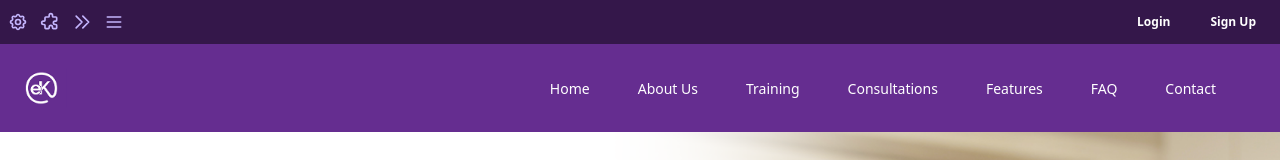
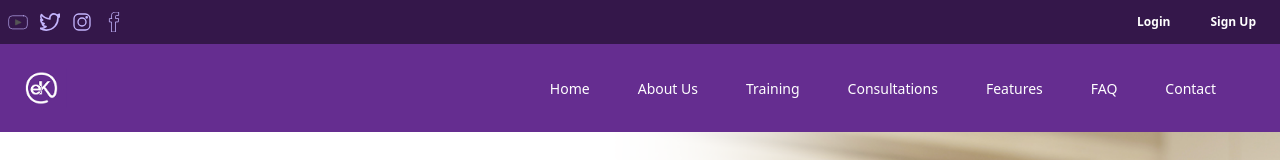
Before and after one commit to chandrama-singh/ekatering, a Nuxt app: page / in a window 1280 px wide. Shown: the top 160 px of the page. Built offline with nearby package versions, Linux system fonts and the light colour scheme.

Commit message:
fixed social icon and card effects

```diff
--- a/components/Header.vue
+++ b/components/Header.vue
@@ -4,10 +4,19 @@
   <header class="text-white flex flex-col">
     <section class="flex space-x-1 headbg p-1 pr-0 ">
 
-        <button class="text-purple-300 p-1 rounded-md hover:bg-white hover:bg-opacity-20"><svg xmlns="http://www.w3.org/2000/svg" class="h-5 w-5" fill="none" viewBox="0 0 24 24" stroke="currentColor"><path stroke-linecap="round" stroke-linejoin="round" stroke-width="2" d="M10.325 4.317c.426-1.756 2.924-1.756 3.35 0a1.724 1.724 0 002.573 1.066c1.543-.94 3.31.826 2.37 2.37a1.724 1.724 0 001.065 2.572c1.756.426 1.756 2.924 0 3.35a1.724 1.724 0 00-1.066 2.573c.94 1.543-.826 3.31-2.37 2.37a1.724 1.724 0 00-2.572 1.065c-.426 1.756-2.924 1.756-3.35 0a1.724 1.724 0 00-2.573-1.066c-1.543.94-3.31-.826-2.37-2.37a1.724 1.724 0 00-1.065-2.572c-1.756-.426-1.756-2.924 0-3.35a1.724 1.724 0 001.066-2.573c-.94-1.543.826-3.31 2.37-2.37.996.608 2.296.07 2.572-1.065z" /><path stroke-linecap="round" stroke-linejoin="round" stroke-width="2" d="M15 12a3 3 0 11-6 0 3 3 0 016 0z" /></svg></button>
-      <button class="text-purple-300 p-1 rounded-md hover:bg-white hover:bg-opacity-20"><svg xmlns="http://www.w3.org/2000/svg" class="h-5 w-5" fill="none" viewBox="0 0 24 24" stroke="currentColor"><path stroke-linecap="round" stroke-linejoin="round" stroke-width="2" d="M11 4a2 2 0 114 0v1a1 1 0 001 1h3a1 1 0 011 1v3a1 1 0 01-1 1h-1a2 2 0 100 4h1a1 1 0 011 1v3a1 1 0 01-1 1h-3a1 1 0 01-1-1v-1a2 2 0 10-4 0v1a1 1 0 01-1 1H7a1 1 0 01-1-1v-3a1 1 0 00-1-1H4a2 2 0 110-4h1a1 1 0 001-1V7a1 1 0 011-1h3a1 1 0 001-1V4z" /></svg></button>
-      <button class="text-purple-300 p-1 rounded-md hover:bg-white hover:bg-opacity-20"><svg xmlns="http://www.w3.org/2000/svg" class="h-5 w-5" fill="none" viewBox="0 0 24 24" stroke="currentColor"><path stroke-linecap="round" stroke-linejoin="round" stroke-width="2" d="M13 5l7 7-7 7M5 5l7 7-7 7" /></svg></button>
-      <button class="text-purple-300 p-1 rounded-md hover:bg-white hover:bg-opacity-20"><svg xmlns="http://www.w3.org/2000/svg" class="h-5 w-5" fill="none" viewBox="0 0 24 24" stroke="currentColor"><path stroke-linecap="round" stroke-linejoin="round" stroke-width="2" d="M4 6h16M4 12h16M4 18h16" /></svg></button>
+        <!-- <button class="text-purple-300 p-1 rounded-md hover:bg-white hover:bg-opacity-20"><svg xmlns="http://www.w3.org/2000/svg" class="h-5 w-5" fill="none" viewBox="0 0 24 24" stroke="currentColor"><path stroke-linecap="round" stroke-linejoin="round" stroke-width="2" d="M10.325 4.317c.426-1.756 2.924-1.756 3.35 0a1.724 1.724 0 002.573 1.066c1.543-.94 3.31.826 2.37 2.37a1.724 1.724 0 001.065 2.572c1.756.426 1.756 2.924 0 3.35a1.724 1.724 0 00-1.066 2.573c.94 1.543-.826 3.31-2.37 2.37a1.724 1.724 0 00-2.572 1.065c-.426 1.756-2.924 1.756-3.35 0a1.724 1.724 0 00-2.573-1.066c-1.543.94-3.31-.826-2.37-2.37a1.724 1.724 0 00-1.065-2.572c-1.756-.426-1.756-2.924 0-3.35a1.724 1.724 0 001.066-2.573c-.94-1.543.826-3.31 2.37-2.37.996.608 2.296.07 2.572-1.065z" /><path stroke-linecap="round" stroke-linejoin="round" stroke-width="2" d="M15 12a3 3 0 11-6 0 3 3 0 016 0z" /></svg></button>
+      <button class="text-purple-300 p-1 rounded-md hover:bg-white hover:bg-opacity-20"><svg xmlns="http://www.w3.org/2000/svg" class="h-5 w-5" fill="none" viewBox="0 0 24 24" stroke="currentColor"><path stroke-linecap="round" stroke-linejoin="round" stroke-width="2" d="M11 4a2 2 0 114 0v1a1 1 0 001 1h3a1 1 0 011 1v3a1 1 0 01-1 1h-1a2 2 0 100 4h1a1 1 0 011 1v3a1 1 0 01-1 1h-3a1 1 0 01-1-1v-1a2 2 0 10-4 0v1a1 1 0 01-1 1H7a1 1 0 01-1-1v-3a1 1 0 00-1-1H4a2 2 0 110-4h1a1 1 0 001-1V7a1 1 0 011-1h3a1 1 0 001-1V4z" /></svg></button> -->
+      <button class="text-purple-300 p-1 rounded-md hover:bg-white hover:bg-opacity-20"><svg xmlns="http://www.w3.org/2000/svg" class="h-5 w-5" fill="none" viewBox="0 0 64 64" stroke="currentColor"><path stroke-linecap="round" stroke-linejoin="round" stroke-width="2" d="M49.539 12H14.461A12.4 12.4 0 0 0 2 24.327v17.346A12.4 12.4 0 0 0 14.461 54h35.078A12.4 12.4 0 0 0 62 41.673V24.327A12.4 12.4 0 0 0 49.539 12z" /><path fill="#555" data-name="layer2" d="M41.111 33.844L24.7 41.585a.658.658 0 0 1-.938-.585V25.031a.659.659 0 0 1 .956-.581l16.407 8.225a.649.649 0 0 1-.014 1.169z" stroke="#555" stroke-linecap="round" stroke-miterlimit="10"
+  stroke-width="2" stroke-linejoin="round"></path></svg></button>
+      <button class="text-purple-300 p-1 rounded-md hover:bg-white hover:bg-opacity-20"><svg xmlns="http://www.w3.org/2000/svg" class="h-5 w-5" fill="none" viewBox="0 0 24 24" stroke="currentColor"><path stroke-linecap="round" stroke-linejoin="round" stroke-width="2" d="M24,4.6c-0.9,0.4-1.8,0.7-2.8,0.8c1-0.6,1.8-1.6,2.2-2.7c-1,0.6-2,1-3.1,1.2c-0.9-1-2.2-1.6-3.6-1.6 c-2.7,0-4.9,2.2-4.9,4.9c0,0.4,0,0.8,0.1,1.1C7.7,8.1,4.1,6.1,1.7,3.1C1.2,3.9,1,4.7,1,5.6c0,1.7,0.9,3.2,2.2,4.1 C2.4,9.7,1.6,9.5,1,9.1c0,0,0,0,0,0.1c0,2.4,1.7,4.4,3.9,4.8c-0.4,0.1-0.8,0.2-1.3,0.2c-0.3,0-0.6,0-0.9-0.1c0.6,2,2.4,3.4,4.6,3.4 c-1.7,1.3-3.8,2.1-6.1,2.1c-0.4,0-0.8,0-1.2-0.1c2.2,1.4,4.8,2.2,7.5,2.2c9.1,0,14-7.5,14-14c0-0.2,0-0.4,0-0.6 C22.5,6.4,23.3,5.5,24,4.6z" /></svg></button>
+      <button class="text-purple-300 p-1 rounded-md hover:bg-white hover:bg-opacity-20"><svg xmlns="http://www.w3.org/2000/svg" class="h-5 w-5" fill="none" viewBox="0 0 30 30" stroke="currentColor"><path stroke-linecap="round" stroke-linejoin="round" stroke-width="2" d="M19.999,3h-10C6.14,3,3,6.141,3,10.001v10C3,23.86,6.141,27,10.001,27h10C23.86,27,27,23.859,27,19.999v-10   C27,6.14,23.859,3,19.999,3z M15,21c-3.309,0-6-2.691-6-6s2.691-6,6-6s6,2.691,6,6S18.309,21,15,21z M22,9c-0.552,0-1-0.448-1-1   c0-0.552,0.448-1,1-1s1,0.448,1,1C23,8.552,22.552,9,22,9z"/>
+
+		<path id="XMLID_81_" fill="#555" d="M275.517,133C196.933,133,133,196.933,133,275.516 s63.933,142.517,142.517,142.517S418.034,354.1,418.034,275.516S354.101,133,275.517,133z M275.517,362.6 c-48.095,0-87.083-38.988-87.083-87.083s38.989-87.083,87.083-87.083c48.095,0,87.083,38.988,87.083,87.083 C362.6,323.611,323.611,362.6,275.517,362.6z"/>
+
+		<circle id="XMLID_83_" fill="#555" cx="418.306" cy="134.072" r="34.149"/>
+
+        </svg></button>
+      <button class="text-purple-300 p-1 rounded-md hover:bg-white hover:bg-opacity-20"><svg xmlns="http://www.w3.org/2000/svg" class="h-5 w-5" fill="none" viewBox="0 0 23.189 50.24" stroke="currentColor"><path stroke-linecap="round" stroke-linejoin="round" stroke-width="2" d="M5.26 16.42H0v8.59h5.26v25.23h10.12V24.91h7.06l.75-8.48h-7.81V11.6c0-2 .4-2.79 2.33-2.79h5.48V0h-7C8.66 0 5.26 3.31 5.26 9.66v6.76z" /></svg></button>
 
       <div class="flex-grow"></div>
       <div class="hidden lg:block ">
@@ -36,7 +45,7 @@
             <ul class="hidden lg:flex items-center space-x-12 ml-auto mr-12">
               <li><nuxt-link to="/" class="text-sm text-white hover:text-blueGray-500" >Home</nuxt-link></li>
               <li><nuxt-link to="/about" class="text-sm text-white hover:text-blueGray-500" >About Us</nuxt-link></li>
-              <li><nuxt-link to="/training" class="text-sm text-white hover:text-blueGray-500" >Training <i class="caret"></i>
+              <li><nuxt-link to="/training" class="text-sm text-white hover:text-blueGray-500" >Training
 
               </nuxt-link>
                  <ul class="sub-menu">
@@ -45,7 +54,7 @@
                                    <li><nuxt-link to="/windowapp">Food Safety for Caterers and Private Chefs - Level 2</nuxt-link></li>
                               </ul>
               </li>
-              <li><nuxt-link to="/consultations" class="text-sm text-white hover:text-blueGray-500" >Consultations</nuxt-link>
+              <li><nuxt-link to="/consultations" class="text-sm text-white hover:text-blueGray-500" >Consultations <i class="fas fa-caret-down"></i></nuxt-link>
                  <ul class="sub-menu">
                                   <li><nuxt-link to="/fullstack">eKatering CONSULTANCY SERVICES</nuxt-link></li>
                                   <li><nuxt-link to="/mobileapp">Local Authority Food Registration</nuxt-link></li>
--- a/components/Servicesview.vue
+++ b/components/Servicesview.vue
@@ -14,25 +14,27 @@
             </div>
           </div>
           <div class="flex flex-wrap -mx-3 -mb-6">
-            <div class="w-full md:w-1/2 lg:w-1/4 px-3 mb-6">
-              <div class="pt-8 px-6 pb-6 bg-white text-center rounded shadow">
+            <div class="w-full md:w-1/2 lg:w-1/3 px-3 mb-6">
+              <div class="m-1 border pt-8 px-6 pb-6 bg-white text-center rounded shadow-lg transform transition duration-500 hover:scale-110">
 
                 <h3 class="mb-2 font-bold font-heading">Full suite of Consultations</h3>
                 <p class="text-sm text-blueGray-400">We have Consultations for all parts of your catering business.</p>
               </div>
             </div>
-            <div class="w-full md:w-1/2 lg:w-1/4 px-3 mb-6">
-              <div class="pt-8 px-6 pb-6 bg-white text-center rounded shadow">
+            <div class="w-full md:w-1/2 lg:w-1/3 px-3 mb-6">
+              <div class="m-1 border pt-8 px-6 pb-6 bg-white text-center rounded shadow-lg transform transition duration-500 hover:scale-110">
 
                 <h3 class="mb-2 font-bold font-heading">See our full features</h3>
                 <p class="text-sm text-blueGray-400">Get to know the next level of eKatering.</p>
+                <br/>
               </div>
             </div>
-            <div class="w-full md:w-1/2 lg:w-1/4 px-3 mb-6">
-              <div class="pt-8 px-6 pb-6 bg-white text-center rounded shadow">
+            <div class="w-full md:w-1/2 lg:w-1/3 px-3 mb-6">
+              <div class="m-1 border pt-8 px-6 pb-6 bg-white text-center rounded shadow-lg transform transition duration-500 hover:scale-110">
 
                 <h3 class="mb-2 font-bold font-heading">About Us</h3>
                 <p class="text-sm text-blueGray-400">Get to know the biggest news in eKatering.</p>
+                <br/>
               </div>
             </div>
           </div>
--- a/nuxt.config.js
+++ b/nuxt.config.js
@@ -35,6 +35,7 @@ export default {
 
   // Modules: https://go.nuxtjs.dev/config-modules
   modules: [
+
   ],
 
   // Build Configuration: https://go.nuxtjs.dev/config-build
--- a/package.json
+++ b/package.json
@@ -11,7 +11,9 @@
   },
   "dependencies": {
     "core-js": "^3.15.1",
-    "nuxt": "^2.15.7"
+    "fontawesome": "^5.6.3",
+    "nuxt": "^2.15.7",
+    "nuxt-fontawesome": "^0.4.0"
   },
   "devDependencies": {
     "@nuxtjs/tailwindcss": "^4.2.0",
```
Also changed, not shown: 1 other file (tests, documents, lock files or other folders).
